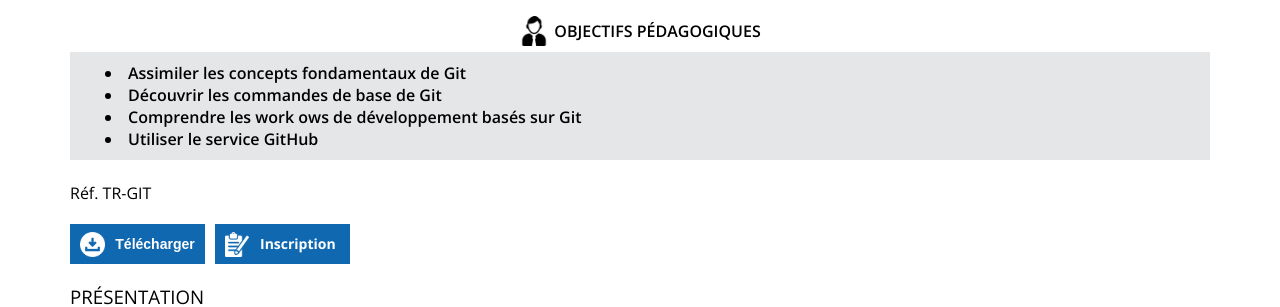
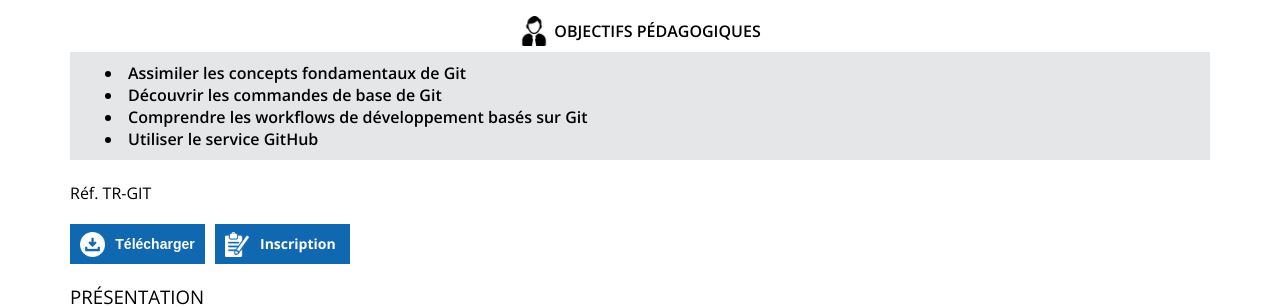
Before and after one commit to Serli/training-by-serli, a Jekyll site: the page built from Summary/MethodesOutils/_posts/2016-04-01-DébuterAvecGit.md, in a window 1280 px wide. Shown: the part 465-772 px from the top of the page. Built offline with Jekyll 4.4.1, drawn with Linux system fonts in a browser that asks for light colours; nearby versions of some CDN libraries.

Commit message:
correction-coquille

```diff
--- a/Summary/MethodesOutils/_posts/2016-04-01-DébuterAvecGit.md
+++ b/Summary/MethodesOutils/_posts/2016-04-01-DébuterAvecGit.md
@@ -17,7 +17,7 @@ subject: [
 educational-objectives: [
   'Assimiler les concepts fondamentaux de Git',
   'Découvrir les commandes de base de Git',
-  'Comprendre les work ows de développement basés sur Git',
+  'Comprendre les workflows de développement basés sur Git',
   'Utiliser le service GitHub'
 ]
 required-level: 'Aucun'
```
